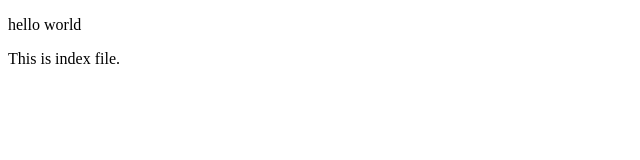
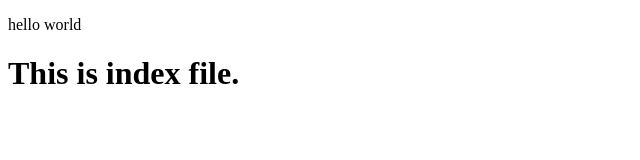
Before and after one commit to farzanayousaf123/Second-Git, a plain HTML site: page index.html in a window 1280 px wide. Shown: the whole page, without its empty margins (0-640 px from the left). Drawn offline with Linux system fonts and the light colour scheme.

Commit message:
update index file

```diff
--- a/index.html
+++ b/index.html
@@ -9,6 +9,6 @@
 <body>
 
     <p>hello world</p>
-    <p>This is index file.</p>
+    <h1>This is index file.</h1>
 </body>
 </html>
```
